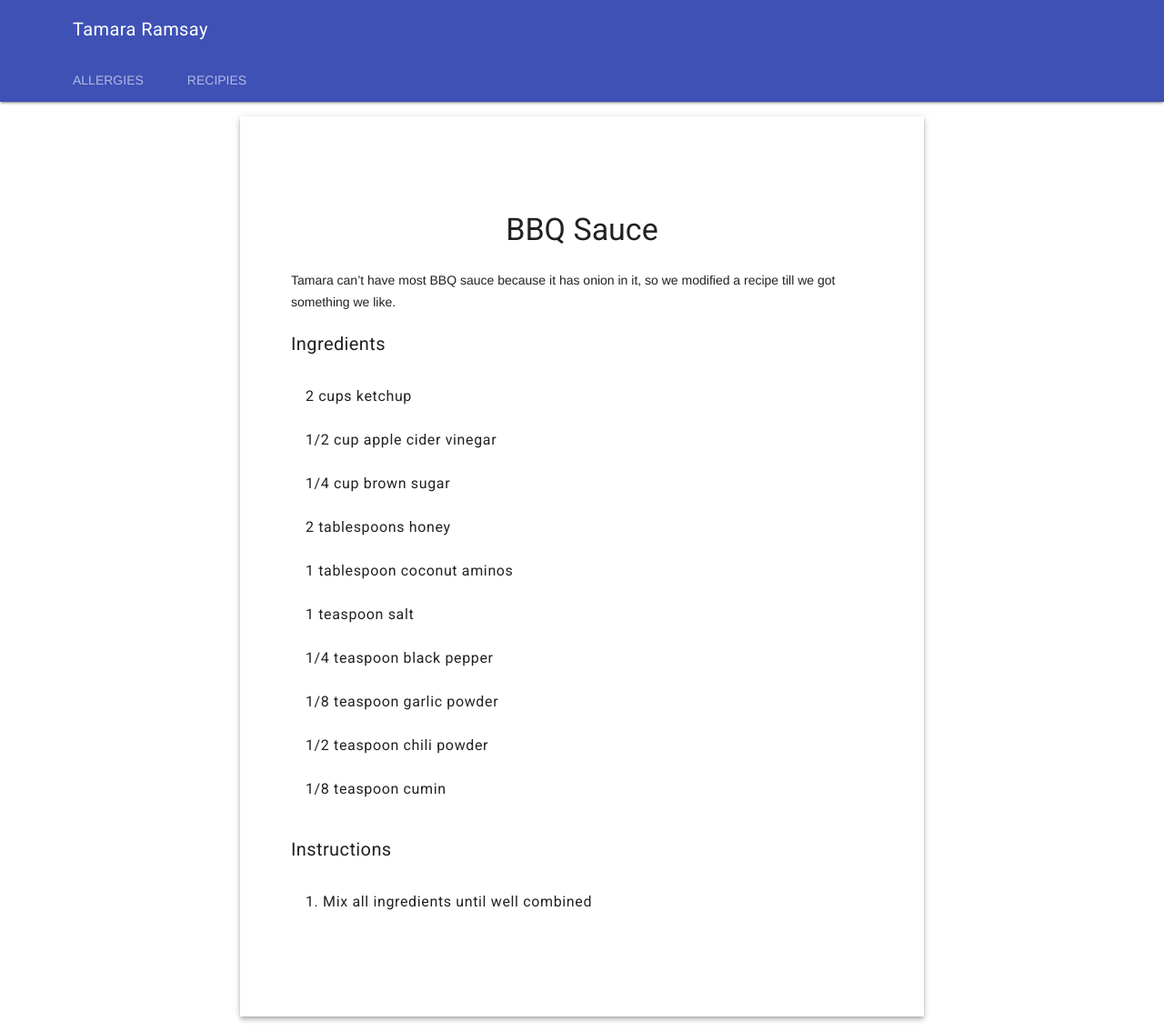
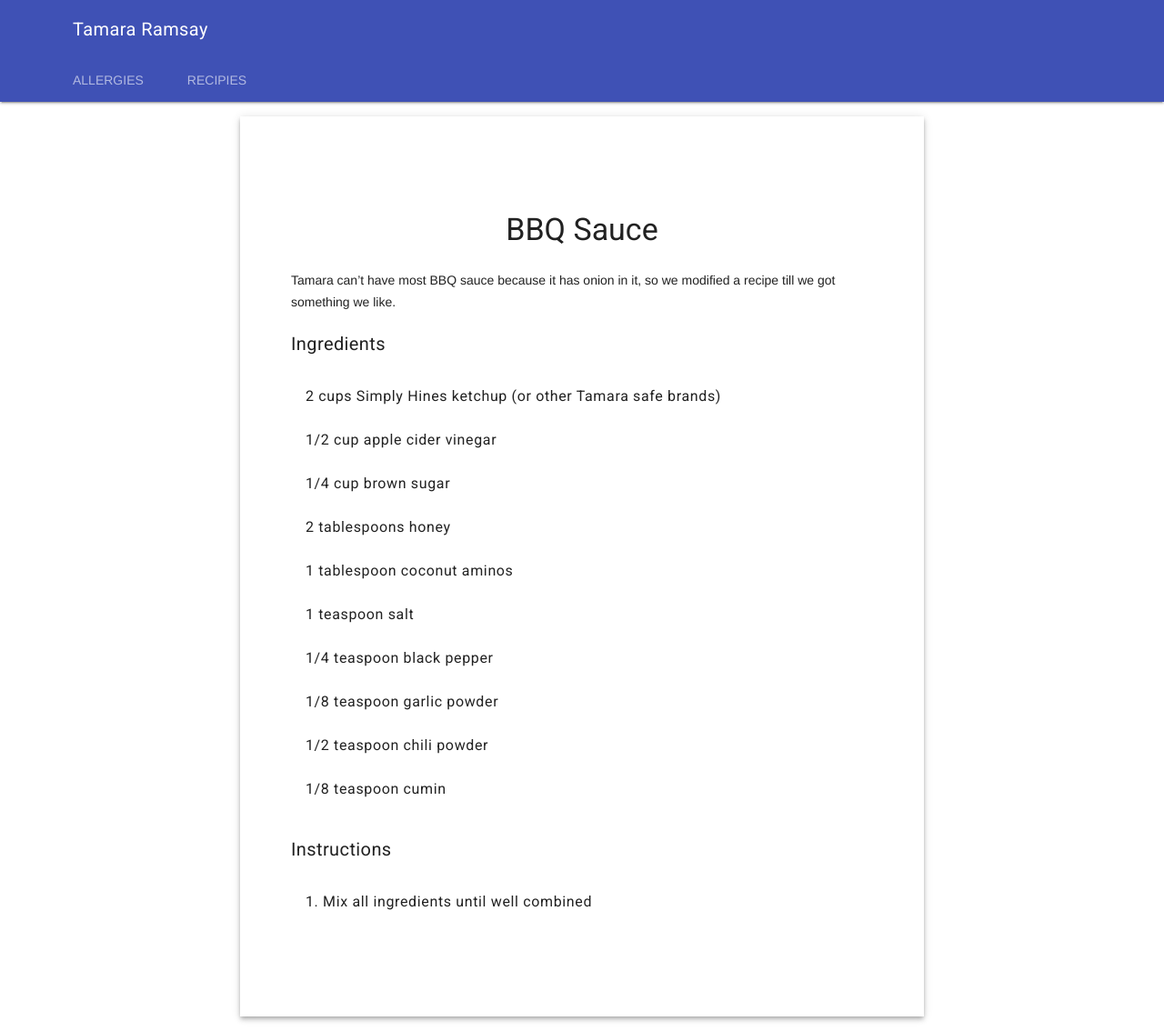
Before and after one commit to CameronDevine/tamara-website, a Jekyll site: the page built from _posts/2019-06-01-bbq-sauce.md, in a window 1280 px wide. Shown: the whole page at 91% size. Built offline with Jekyll 4.4.1, drawn with Linux system fonts in a browser that asks for light colours.

Commit message:
Update from Forestry.io Tamara Ramsay updated _posts/2019-06-01-bbq-sauce.md

```diff
--- a/_posts/2019-06-01-bbq-sauce.md
+++ b/_posts/2019-06-01-bbq-sauce.md
@@ -2,19 +2,19 @@
 layout: recipe
 title: BBQ Sauce
 ingredients:
-  - 2 cups ketchup
-  - 1/2 cup apple cider vinegar
-  - 1/4 cup brown sugar
-  - 2 tablespoons honey
-  - 1 tablespoon coconut aminos
-  - 1 teaspoon salt
-  - 1/4 teaspoon black pepper
-  - 1/8 teaspoon garlic powder
-  - 1/2 teaspoon chili powder
-  - 1/8 teaspoon cumin
+- '2 cups Simply Hines ketchup (or other Tamara safe brands) '
+- 1/2 cup apple cider vinegar
+- 1/4 cup brown sugar
+- 2 tablespoons honey
+- 1 tablespoon coconut aminos
+- 1 teaspoon salt
+- 1/4 teaspoon black pepper
+- 1/8 teaspoon garlic powder
+- 1/2 teaspoon chili powder
+- 1/8 teaspoon cumin
 instructions:
-  - Mix all ingredients until well combined
-date: 2019-06-01 21:25:00 -0700
+- Mix all ingredients until well combined
+date: 2019-06-02T04:25:00.000+00:00
+
 ---
-
 Tamara can't have most BBQ sauce because it has onion in it, so we modified a recipe till we got something we like.
```
